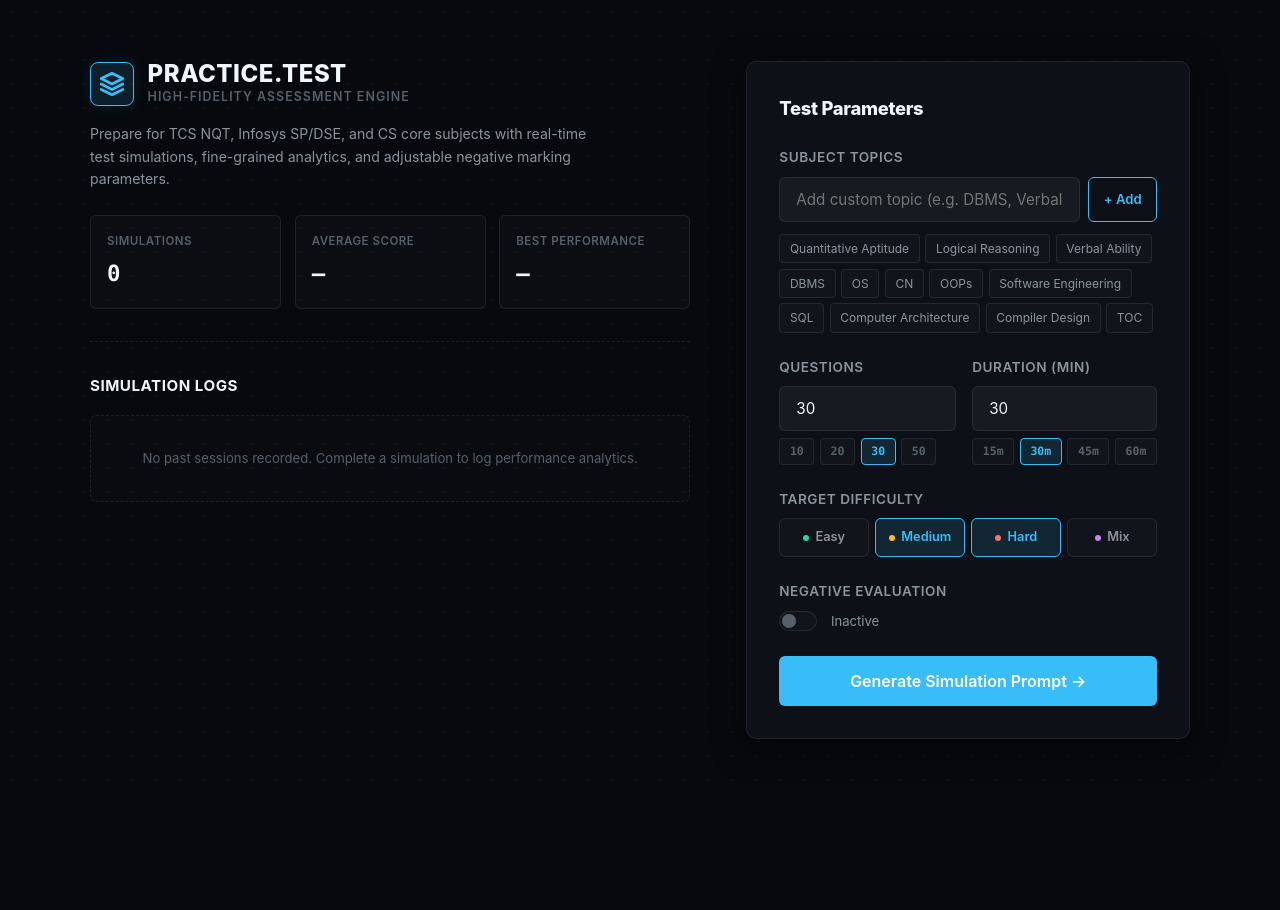
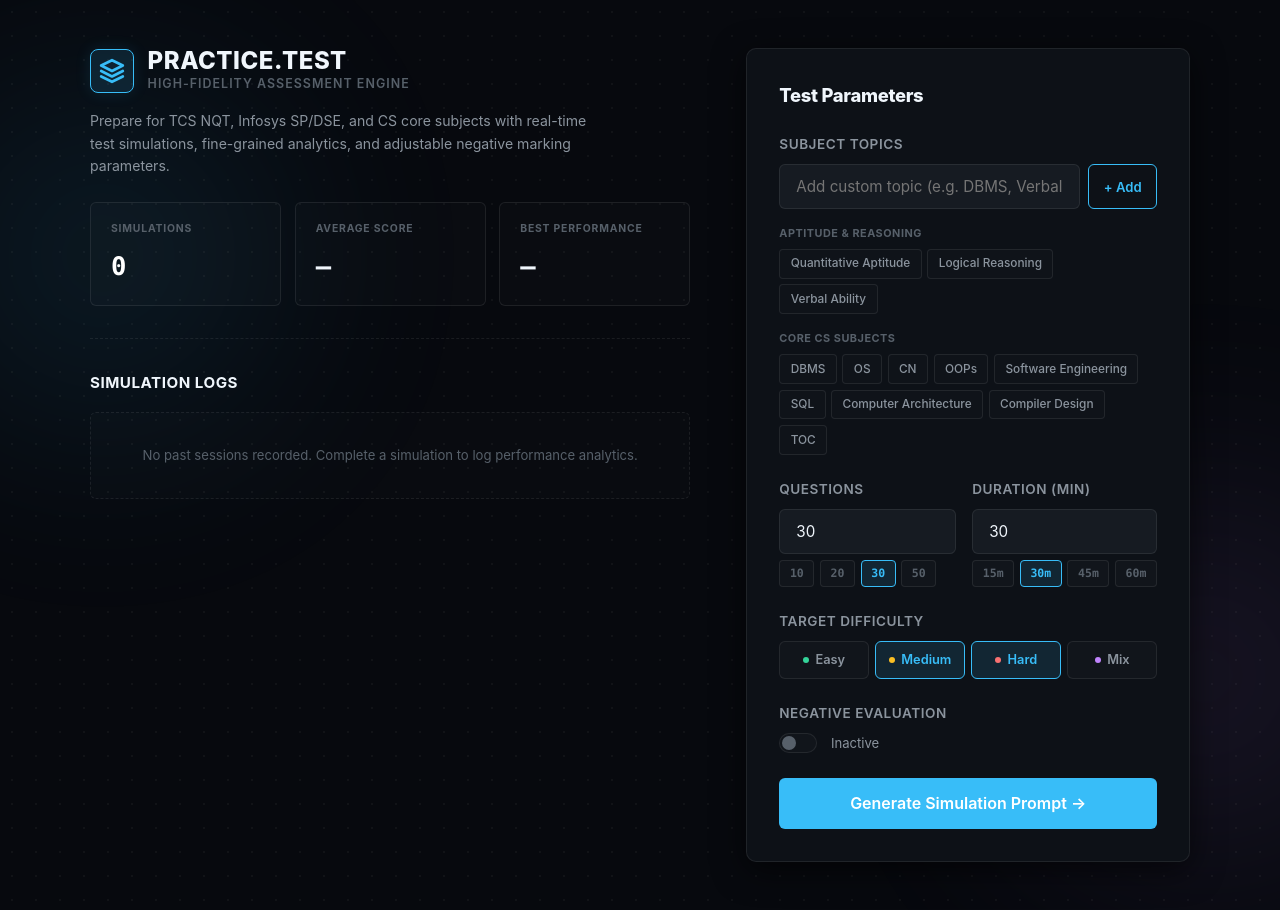
Before and after one commit to pabhi0901/quiz_practise, a React (Vite) app: page / in a window 1280 px wide. Before the commit the page ends 800 px from the top, so only its background shows below. Built offline with nearby package versions, Linux system fonts and the light colour scheme.

Commit message:
design: add premium blur glowing blobs, categorized topic groups, stats card enhancements, and presets to SetupScreen

```diff
--- a/src/components/SetupScreen.css
+++ b/src/components/SetupScreen.css
@@ -4,7 +4,45 @@
   justify-content: center;
   min-height: 100vh;
   padding: 3rem 2rem;
+  position: relative;
+  overflow: hidden;
 }
+
+/* Background glowing blobs */
+.glow-blob {
+  position: absolute;
+  width: 320px;
+  height: 320px;
+  border-radius: 50%;
+  filter: blur(120px);
+  opacity: 0.12;
+  z-index: -1;
+  pointer-events: none;
+  animation: float-blob 20s infinite alternate ease-in-out;
+}
+
+.blob-1 {
+  background: var(--accent);
+  top: 10%;
+  left: -5%;
+}
+
+.blob-2 {
+  background: var(--purple);
+  bottom: 10%;
+  right: -5%;
+  animation-delay: -5s;
+}
+
+@keyframes float-blob {
+  0% {
+    transform: translate(0, 0) scale(1);
+  }
+  100% {
+    transform: translate(40px, 30px) scale(1.15);
+  }
+}
+
 
 .setup-grid {
   display: grid;
@@ -77,31 +115,51 @@
 .stat-card {
   display: flex;
   flex-direction: column;
-  padding: 1rem;
-  background: rgba(255, 255, 255, 0.02);
+  padding: 1.15rem 1.25rem;
+  background: rgba(255, 255, 255, 0.015);
   border: 1px solid var(--border);
   border-radius: var(--radius);
-  transition: border-color var(--transition);
+  transition: all var(--transition);
+  position: relative;
+  overflow: hidden;
+}
+
+.stat-card::after {
+  content: '';
+  position: absolute;
+  top: 0;
+  left: 0;
+  width: 100%;
+  height: 2px;
+  background: linear-gradient(90deg, var(--accent), var(--purple));
+  opacity: 0;
+  transition: opacity var(--transition);
 }
 
 .stat-card:hover {
+  transform: translateY(-2px);
   border-color: rgba(255, 255, 255, 0.15);
+  background: rgba(255, 255, 255, 0.03);
+}
+
+.stat-card:hover::after {
+  opacity: 1;
 }
 
 .stat-title {
-  font-size: 0.72rem;
-  font-weight: 600;
+  font-size: 0.65rem;
+  font-weight: 700;
   color: var(--text-muted);
   text-transform: uppercase;
-  letter-spacing: 0.5px;
-  margin-bottom: 0.4rem;
+  letter-spacing: 0.8px;
+  margin-bottom: 0.5rem;
 }
 
 .stat-val {
-  font-size: 1.4rem;
-  font-weight: 700;
+  font-size: 1.6rem;
+  font-weight: 800;
   font-family: 'Consolas', monospace;
-  color: var(--text-primary);
+  color: #ffffff;
 }
 
 /* History Logs */
@@ -303,34 +361,57 @@
   gap: 0.5rem;
 }
 
+.category-group-container {
+  display: flex;
+  flex-direction: column;
+  gap: 1rem;
+  margin-top: 1rem;
+}
+
+.category-group {
+  display: flex;
+  flex-direction: column;
+  gap: 0.4rem;
+}
+
+.category-group-title {
+  font-size: 0.68rem;
+  font-weight: 700;
+  color: var(--text-muted);
+  text-transform: uppercase;
+  letter-spacing: 0.5px;
+}
+
 .quick-topics {
   display: flex;
   flex-wrap: wrap;
   gap: 0.35rem;
-  margin-top: 0.75rem;
 }
 
 .quick-topic {
-  padding: 0.25rem 0.6rem;
-  background: rgba(255, 255, 255, 0.02);
+  padding: 0.28rem 0.65rem;
+  background: rgba(255, 255, 255, 0.01);
   border: 1px solid var(--border);
   border-radius: 4px;
   color: var(--text-secondary);
-  font-size: 0.75rem;
+  font-size: 0.74rem;
+  font-weight: 500;
   cursor: pointer;
   transition: all var(--transition);
   user-select: none;
 }
 
 .quick-topic:hover {
-  border-color: rgba(255, 255, 255, 0.15);
-  color: var(--text-primary);
+  border-color: rgba(56, 189, 248, 0.3);
+  color: var(--accent);
+  background: var(--accent-glow);
 }
 
 .quick-topic.added {
   border-color: var(--success);
   color: var(--success);
   background: var(--success-bg);
+  box-shadow: 0 0 8px var(--success-bg);
 }
 
 .form-row {
--- a/src/components/SetupScreen.jsx
+++ b/src/components/SetupScreen.jsx
@@ -1,19 +1,15 @@
 import { useState, useEffect, useMemo } from 'react';
 import './SetupScreen.css';
 
-const QUICK_TOPICS = [
-  'Quantitative Aptitude',
-  'Logical Reasoning',
-  'Verbal Ability',
-  'DBMS',
-  'OS',
-  'CN',
-  'OOPs',
-  'Software Engineering',
-  'SQL',
-  'Computer Architecture',
-  'Compiler Design',
-  'TOC',
+const TOPIC_CATEGORIES = [
+  {
+    name: 'Aptitude & Reasoning',
+    topics: ['Quantitative Aptitude', 'Logical Reasoning', 'Verbal Ability']
+  },
+  {
+    name: 'Core CS Subjects',
+    topics: ['DBMS', 'OS', 'CN', 'OOPs', 'Software Engineering', 'SQL', 'Computer Architecture', 'Compiler Design', 'TOC']
+  }
 ];
 
 const DIFFICULTIES = [
@@ -128,6 +124,8 @@
 
   return (
     <div className="setup-screen">
+      <div className="glow-blob blob-1"></div>
+      <div className="glow-blob blob-2"></div>
       <div className="setup-grid fade-up">
         {/* Left Side: Brand and Stats Dashboard */}
         <div className="setup-left">
@@ -262,8 +260,12 @@
                 </button>
               </div>
 
+              <div className="category-group-container">
+                {TOPIC_CATEGORIES.map((cat) => (
+                  <div key={cat.name} className="category-group">
+                    <span className="category-group-title">{cat.name}</span>
                     <div className="quick-topics">
-                {QUICK_TOPICS.map((t) => (
+                      {cat.topics.map((t) => (
                         <span
                           className={`quick-topic ${topics.includes(t) ? 'added' : ''}`}
                           key={t}
@@ -272,6 +274,9 @@
                           {topics.includes(t) ? '✓ ' : ''}
                           {t}
                         </span>
+                      ))}
+                    </div>
+                  </div>
                 ))}
               </div>
             </div>
```
Lines whose indentation alone changed are shown as unchanged.
